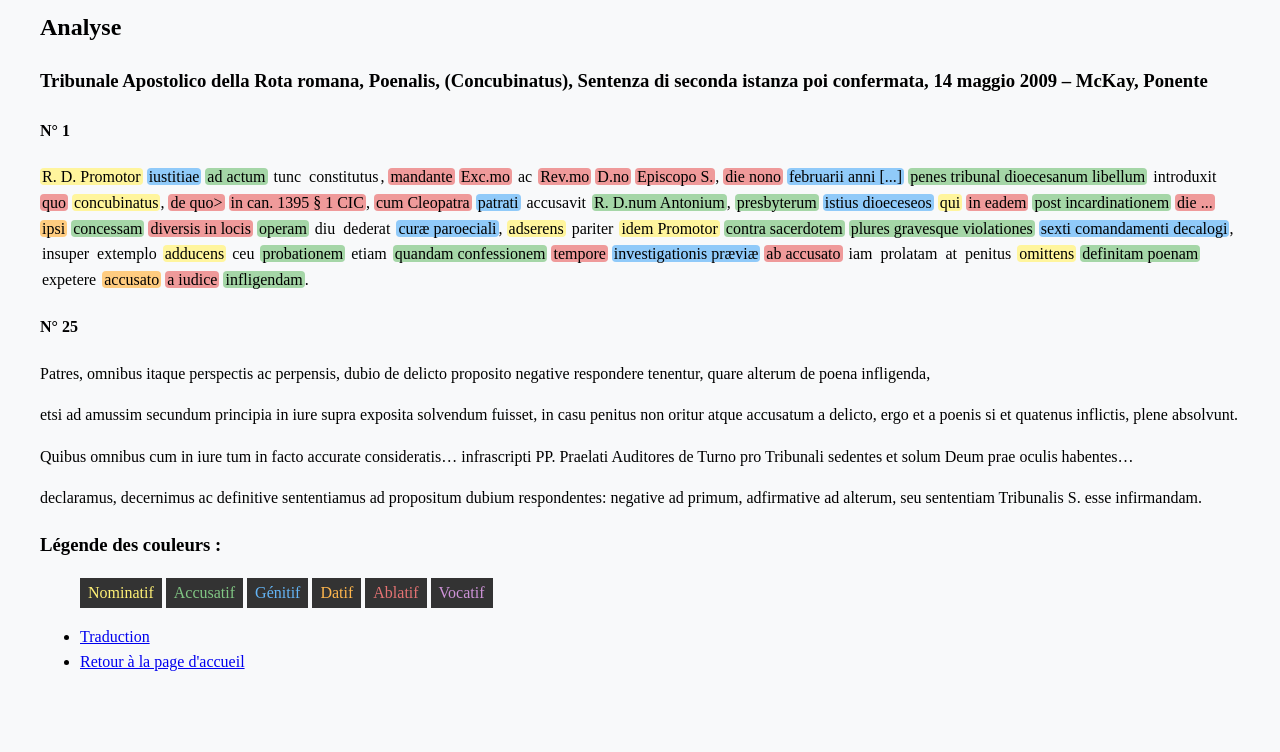
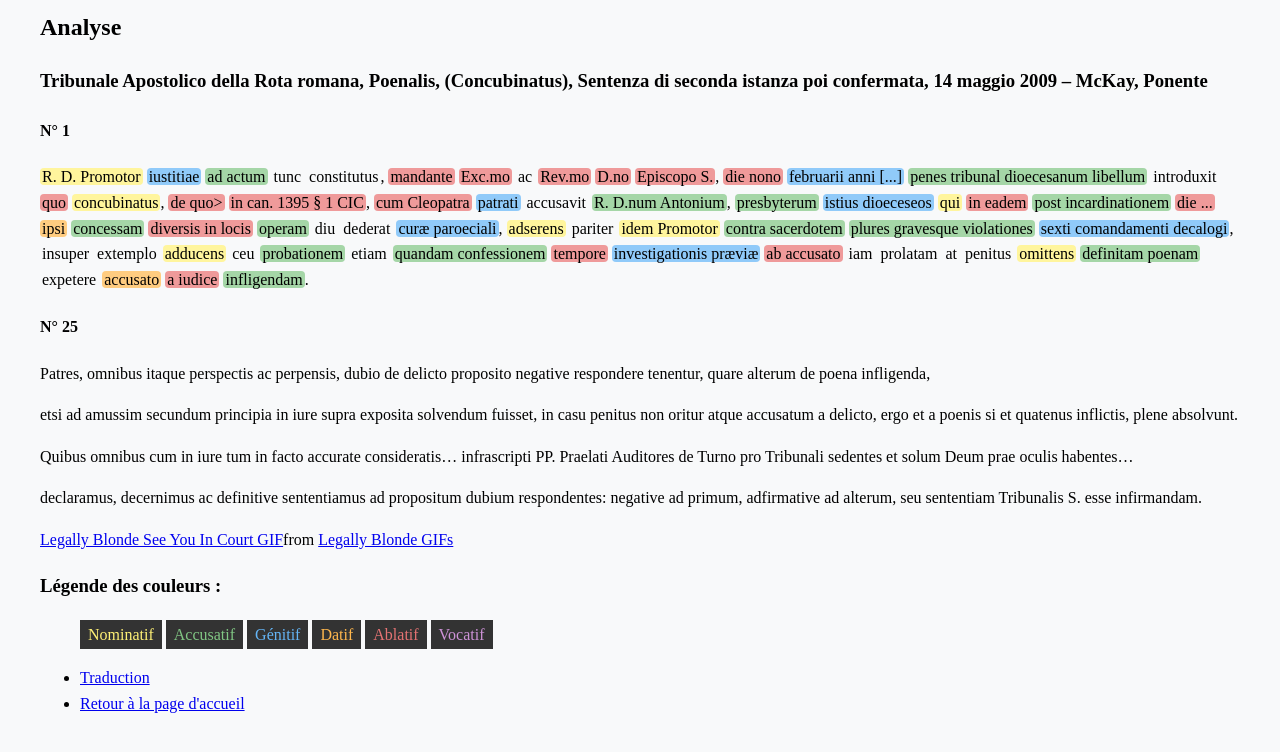
Before and after one commit to elibruyere/Rota-Romana, a plain HTML site: page index.html in a window 1280 px wide. Shown: the part 126-878 px from the top of the page. Before the commit the page ends 857 px from the top, so only its background shows below. Drawn offline with Linux system fonts and the light colour scheme; a script that the page names is missing.

Commit message:
Update index.html

```diff
--- a/index.html
+++ b/index.html
@@ -123,7 +123,7 @@ Quibus omnibus cum in iure tum in facto accurate consideratis… infrascripti PP
   <p>
 declaramus, decernimus ac definitive sententiamus ad propositum dubium respondentes: negative ad primum, adfirmative ad alterum, seu sententiam Tribunalis S. esse infirmandam.
 </p>
-
+<div class="tenor-gif-embed" data-postid="21344099" data-share-method="host" data-aspect-ratio="1.78771" data-width="40%"><a href="https://tenor.com/view/legally-blonde-see-you-in-court-bye-gif-21344099">Legally Blonde See You In Court GIF</a>from <a href="https://tenor.com/search/legally+blonde-gifs">Legally Blonde GIFs</a></div> <script type="text/javascript" async src="https://tenor.com/embed.js"></script>
       <h3>Légende des couleurs :</h3>
   <ul>
     <li style="color:#fff176; background:#333; display:inline-block; padding:2px 8px;">Nominatif</li>
```
